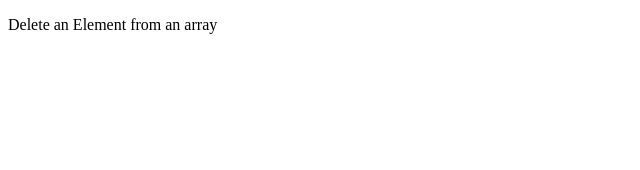
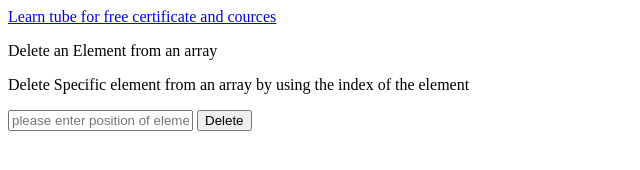
Before and after one commit to meyadavajeet/javascript-dsa, a plain HTML site: page JAVASCRIPT-DSA/array/array_delete_element.html in a window 1280 px wide. Shown: the whole page, without its empty margins (0-640 px from the left). Drawn offline with Linux system fonts and the light colour scheme.

Commit message:
dynamcally remove data from the array

```diff
--- a/JAVASCRIPT-DSA/array/array_delete_element.html
+++ b/JAVASCRIPT-DSA/array/array_delete_element.html
@@ -7,11 +7,14 @@
     <title>Delete Specific Element from an array</title>
   </head>
   <body>
+    <a href="http://learntube.ai">
+      Learn tube for free certificate and cources
+    </a>
     <p>Delete an Element from an array</p>
     <script type="text/javascript">
       let array = [34, 35, 65, 64, 32, 12];
       let position = 4;
-      console.log(array,'previous array');
+      console.log(array, "previous array");
       for (let i = position; i <= array.length - 1; i++) {
         array[i] = array[i + 1];
       }
@@ -19,7 +22,33 @@
       console.log(array);
     </script>
 
+    <p>
+      Delete Specific element from an array by using the index of the element
+    </p>
+    <input
+      type="text"
+      id="position"
+      name="position"
+      placeholder="please enter position of element"
+    />
+    <button id="delete" name="delete" onClick="deleteElement()">Delete</button>
 
-
+    <script type="text/javascript">
+      const deleteElement = () => {
+        let array1 = [340, 350, 650, 640, 320, 120];
+        let element = parseInt(document.getElementById("position").value);
+        // console.log(element);
+        console.log(array1, "array1");
+        if (element > array1.length) {
+          console.log("element you provided is greater than tha array length");
+          return false;
+        }
+        for (let j = position; j <= array1.length - 1; j++) {
+          array1[j] = array1[j + 1];
+        }
+        array1.length = array1.length - 1;
+        console.log(array1, "array1 after remove");
+      };
+    </script>
   </body>
 </html>
```
